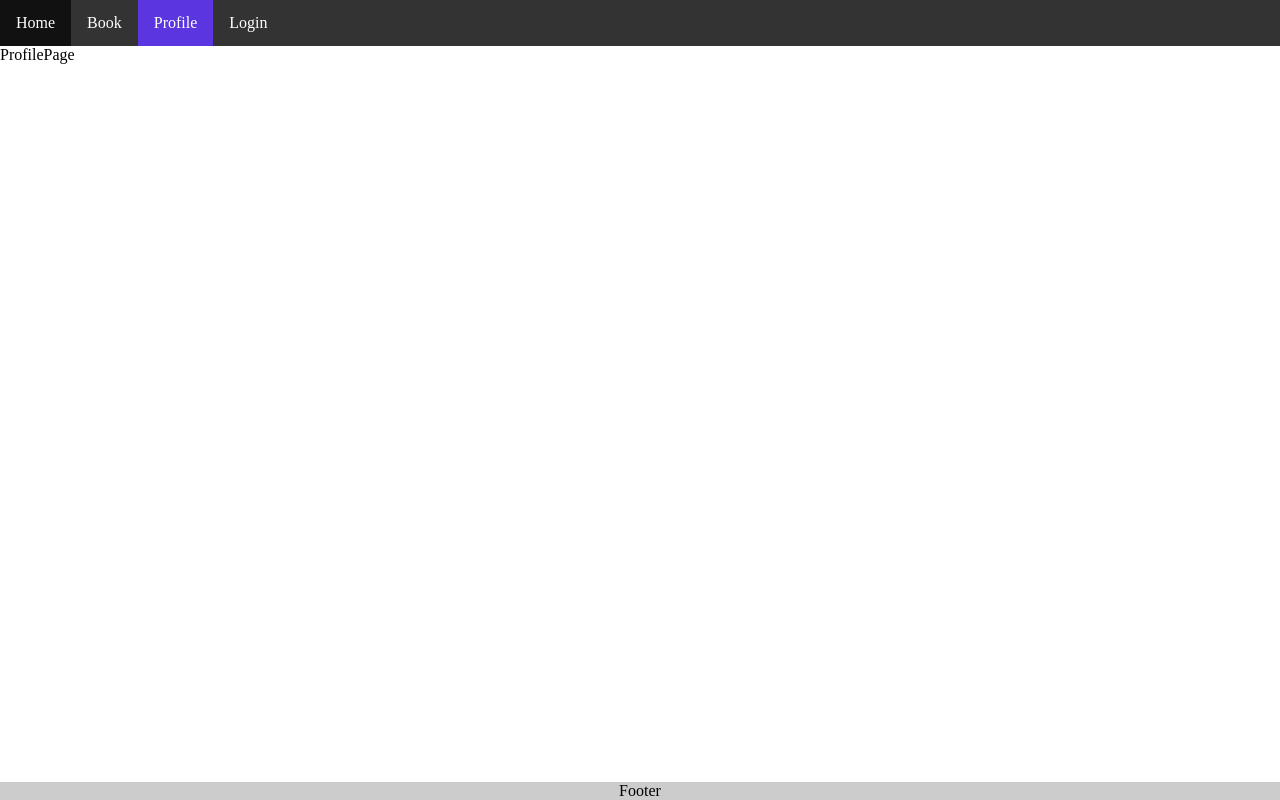
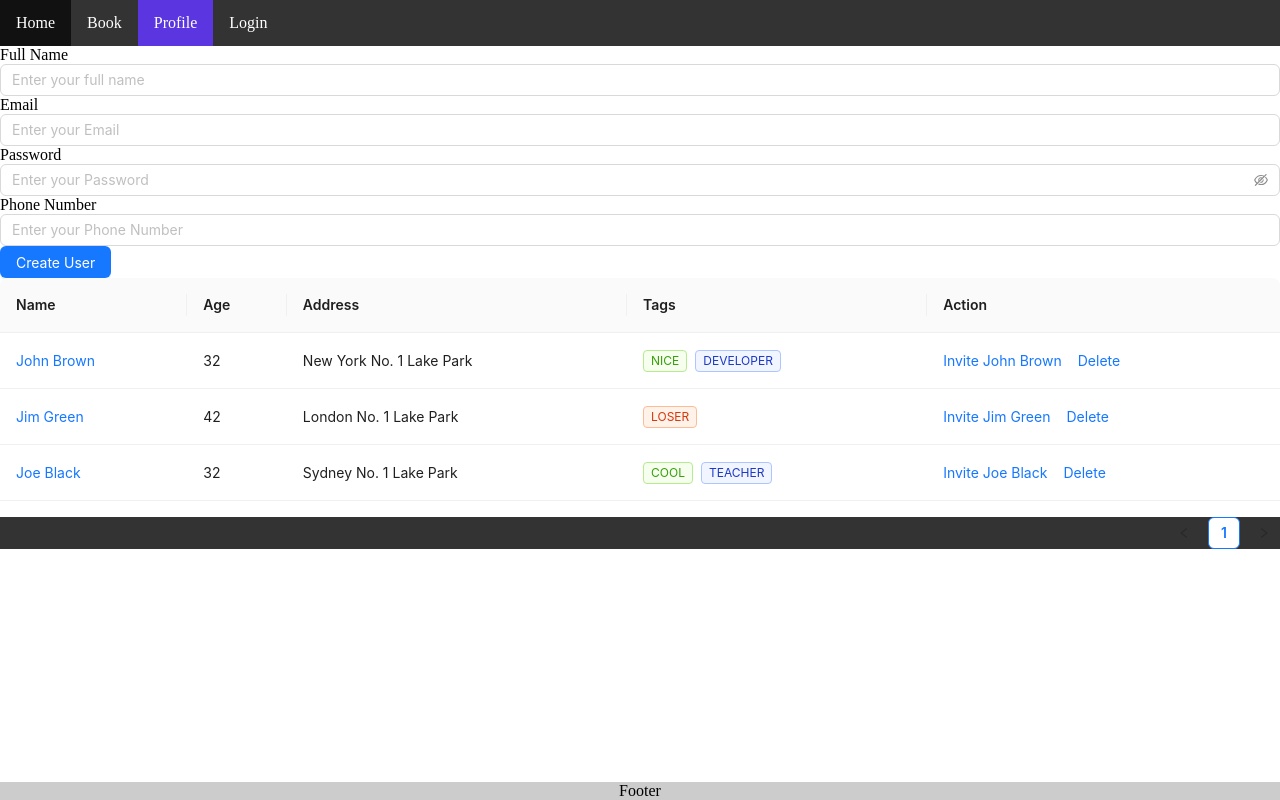
Before and after one commit to lamquangho/react, a React (Vite) app: page /profile in a window 1280 px wide. Built offline with nearby package versions, Linux system fonts and the light colour scheme.

Commit message:
video 69

```diff
--- a/package.json
+++ b/package.json
@@ -15,6 +15,9 @@
     "preview": "vite preview"
   },
   "dependencies": {
+    "@ant-design/icons": "5.3.7",
+    "antd": "5.18.1",
+    "axios": "1.7.2",
     "react": "18.3.1",
     "react-dom": "18.3.1",
     "react-router-dom": "6.23.1"
--- /dev/null
+++ b/src/components/user/user.forminput.jsx
@@ -0,0 +1,48 @@
+import { Input } from "antd";
+import { Button } from "antd";
+import { use, useState } from "react";
+import axios from "axios";
+const UserFormInput = () => {
+    const [fullName, setFullName] = useState("");
+    const [email, setEmail] = useState("");
+    const [password, setPassword] = useState("");
+    const [phone, setPhone] = useState("");
+    console.log("Full Name:", fullName);
+    const handleClick = () => {
+        const URL_BACKEND = "http://localhost:8080/api/v1/user";
+        const data = {
+            fullName: fullName,
+            email: email,
+            password: password,
+            phone: phone
+        }
+        axios.post(URL_BACKEND, data)
+        console.log("Data sent to backend:", data);
+    }
+    return (
+        <div>
+            <div>
+                <span>Full Name</span>
+                <Input placeholder="Enter your full name" onChange={(e) => setFullName(e.target.value)} />
+
+            </div>
+            <div>
+                <span>Email</span>
+                <Input placeholder="Enter your Email" onChange={(e) => setEmail(e.target.value)} />
+            </div>
+            <div>
+                <span>Password</span>
+                <Input.Password placeholder="Enter your Password" onChange={(e) => setPassword(e.target.value)} />
+            </div>
+            <div>
+                <span>Phone Number</span>
+                <Input placeholder="Enter your Phone Number" onChange={(e) => setPhone(e.target.value)} />
+            </div>
+            <div>
+                <Button type="primary" onClick={handleClick}>Create User</Button>
+            </div>
+
+        </div>
+    )
+}
+export default UserFormInput
--- /dev/null
+++ b/src/components/user/user.table.jsx
@@ -0,0 +1,79 @@
+import { Radio, Space, Table, Tag } from 'antd';
+
+const UserTable = () => {
+    const columns = [
+        {
+            title: 'Name',
+            dataIndex: 'name',
+            key: 'name',
+            render: text => <a>{text}</a>,
+        },
+        {
+            title: 'Age',
+            dataIndex: 'age',
+            key: 'age',
+        },
+        {
+            title: 'Address',
+            dataIndex: 'address',
+            key: 'address',
+        },
+        {
+            title: 'Tags',
+            key: 'tags',
+            dataIndex: 'tags',
+            render: (_, { tags }) => (
+                <>
+                    {tags.map(tag => {
+                        let color = tag.length > 5 ? 'geekblue' : 'green';
+                        if (tag === 'loser') {
+                            color = 'volcano';
+                        }
+                        return (
+                            <Tag color={color} key={tag}>
+                                {tag.toUpperCase()}
+                            </Tag>
+                        );
+                    })}
+                </>
+            ),
+        },
+        {
+            title: 'Action',
+            key: 'action',
+            render: (_, record) => (
+                <Space size="middle">
+                    <a>Invite {record.name}</a>
+                    <a>Delete</a>
+                </Space>
+            ),
+        },
+    ];
+    const data = [
+        {
+            key: '1',
+            name: 'John Brown',
+            age: 32,
+            address: 'New York No. 1 Lake Park',
+            tags: ['nice', 'developer'],
+        },
+        {
+            key: '2',
+            name: 'Jim Green',
+            age: 42,
+            address: 'London No. 1 Lake Park',
+            tags: ['loser'],
+        },
+        {
+            key: '3',
+            name: 'Joe Black',
+            age: 32,
+            address: 'Sydney No. 1 Lake Park',
+            tags: ['cool', 'teacher'],
+        },
+    ];
+    return (
+        <Table columns={columns} dataSource={data} />
+    )
+};
+export default UserTable;
--- a/src/main.jsx
+++ b/src/main.jsx
@@ -7,7 +7,7 @@ import {
 } from "react-router-dom";
 import LoginPage from './pages/login.jsx';
 import RegisterPage from './pages/register.jsx';
-import ProfilePage from './pages/profile.jsx';
+import ProfilePage from './pages/user.jsx';
 import BookPage from './pages/book.jsx';
 import './styles/global.css';
 import Error from './pages/error.jsx';
--- a/src/pages/profile.jsx
+++ /dev/null
@@ -1,6 +0,0 @@
-const ProfilePage = () => {
-    return (
-        <div>ProfilePage</div>
-    )
-}
-export default ProfilePage
--- /dev/null
+++ b/src/pages/user.jsx
@@ -0,0 +1,12 @@
+import UserFormInput from "../components/user/user.forminput"
+import UserTable from "../components/user/user.table"
+const ProfilePage = () => {
+    return (
+        <div>
+            <UserFormInput />
+            <UserTable />
+
+        </div>
+    )
+}
+export default ProfilePage
```
Also changed, not shown: 1 other file (tests, documents, lock files or other folders).
